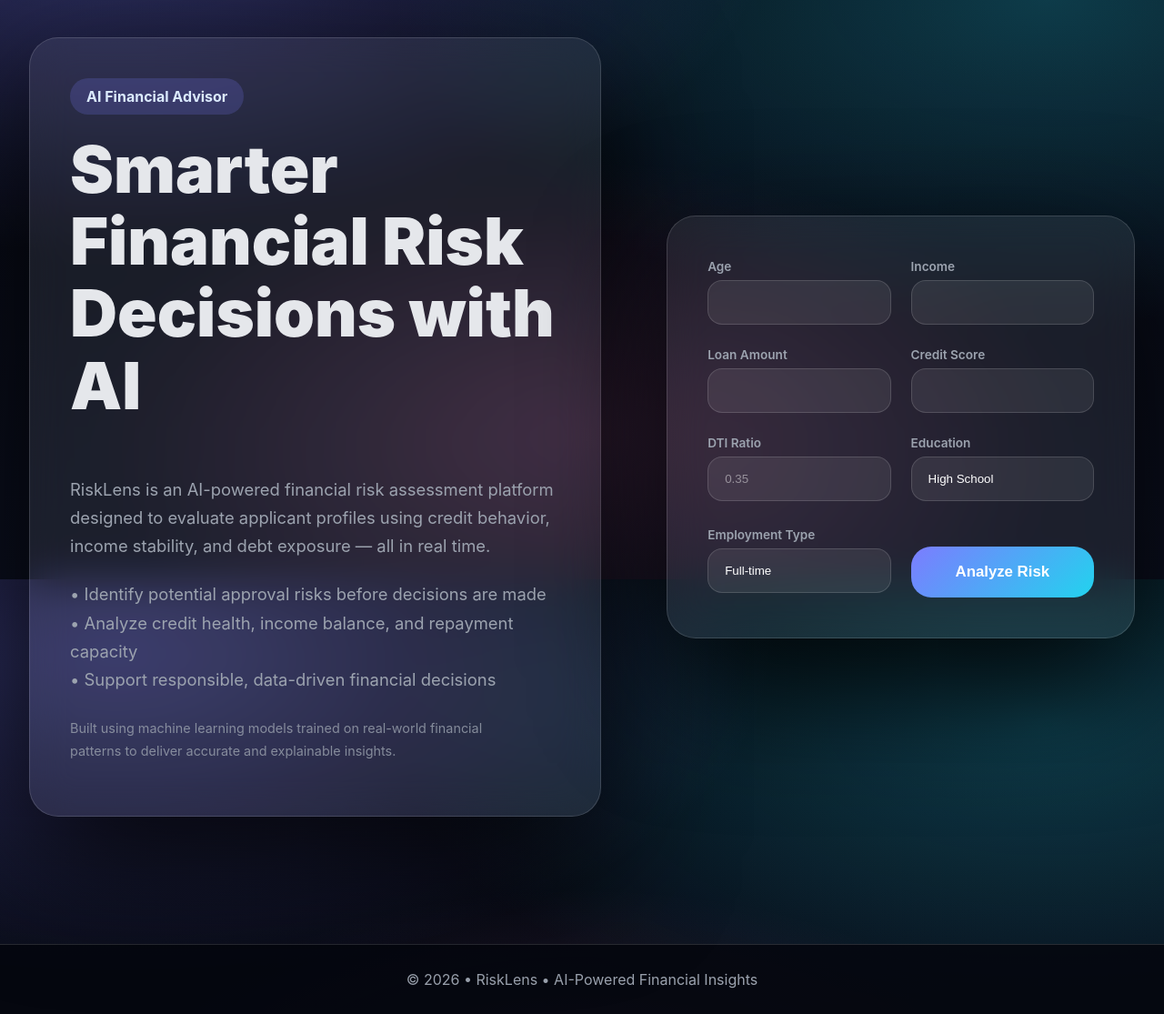
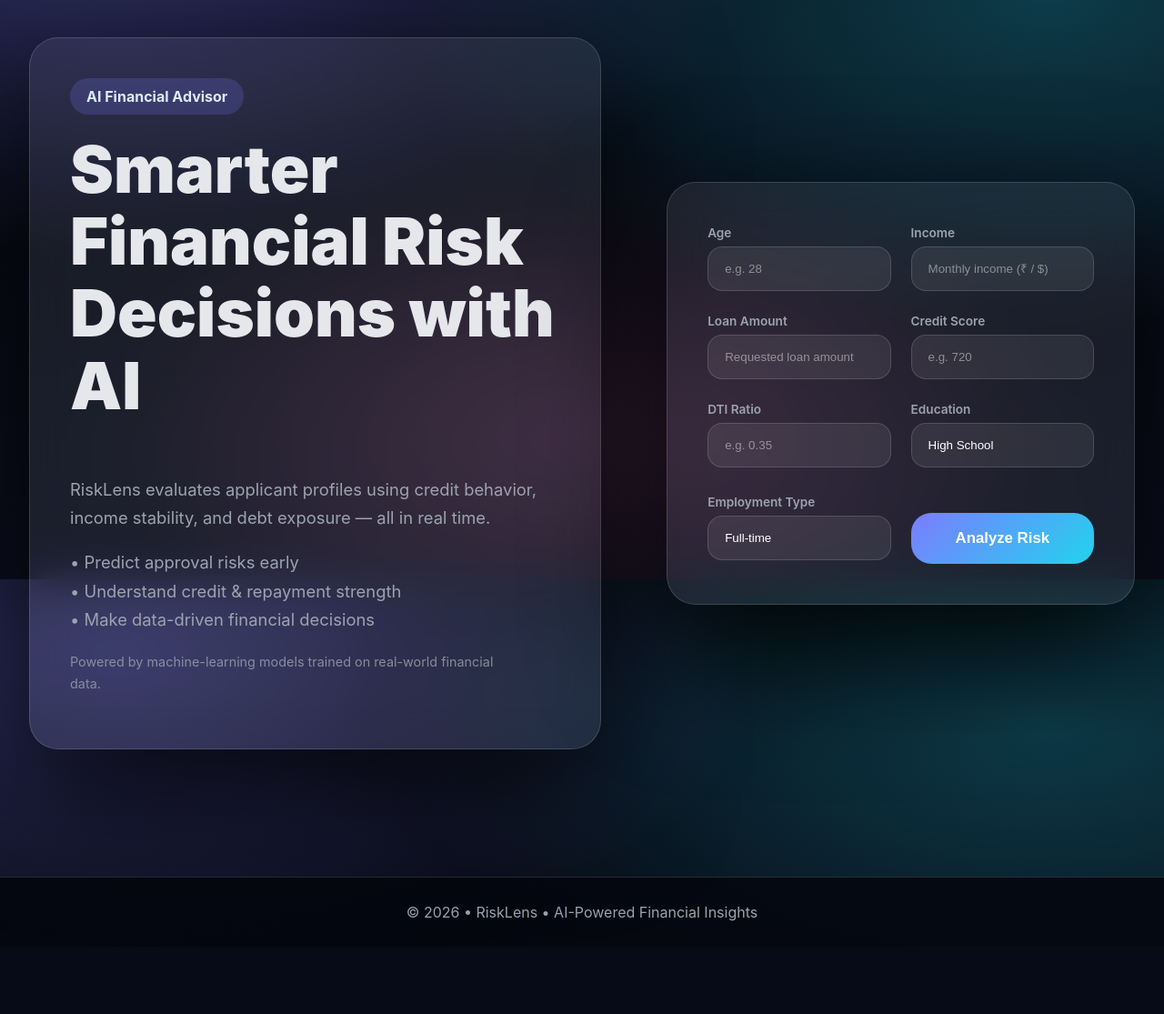
Before and after one commit to Haril2766/Loan-Default-ML, a Flask app: page / in a window 1280 px wide. Shown: the part 163-1278 px from the top of the page at 91% size. After the commit the page ends 1176 px from the top, so only its background shows below. Run offline with Flask 3, Linux system fonts and the light colour scheme.

Commit message:
Update index.html

```diff
--- a/templates/index.html
+++ b/templates/index.html
@@ -6,7 +6,7 @@
   <div class="container">
     <div class="row">
 
-      <!-- LEFT : HERO CONTENT -->
+      <!-- LEFT -->
       <div class="heroCard">
         <div class="pill">AI Financial Advisor</div>
 
@@ -16,52 +16,49 @@
         </h1>
 
         <p class="heroText">
-          RiskLens is an AI-powered financial risk assessment platform designed
-          to evaluate applicant profiles using credit behavior, income stability,
-          and debt exposure — all in real time.
+          RiskLens evaluates applicant profiles using credit behavior,
+          income stability, and debt exposure — all in real time.
         </p>
 
-        <p class="heroText" style="margin-top:22px;">
-          • Identify potential approval risks before decisions are made<br>
-          • Analyze credit health, income balance, and repayment capacity<br>
-          • Support responsible, data-driven financial decisions
+        <p class="heroText">
+          • Predict approval risks early<br>
+          • Understand credit & repayment strength<br>
+          • Make data-driven financial decisions
         </p>
 
-        <p class="heroText" style="margin-top:26px; font-size:.9rem; opacity:.8;">
-          Built using machine learning models trained on real-world financial patterns
-          to deliver accurate and explainable insights.
+        <p class="heroText" style="font-size:.9rem; opacity:.8;">
+          Powered by machine-learning models trained on real-world financial data.
         </p>
       </div>
 
-      <!-- RIGHT : FORM -->
+      <!-- RIGHT -->
       <div class="glassCard">
         <form action="/predict" method="POST">
-
           <div class="row" style="grid-template-columns:1fr 1fr; gap:22px;">
 
             <div>
               <label class="form-label">Age</label>
-              <input class="form-control" name="Age" required>
+              <input class="form-control" name="Age" placeholder="e.g. 28" required>
             </div>
 
             <div>
               <label class="form-label">Income</label>
-              <input class="form-control" name="Income" required>
+              <input class="form-control" name="Income" placeholder="Monthly income (₹ / $)" required>
             </div>
 
             <div>
               <label class="form-label">Loan Amount</label>
-              <input class="form-control" name="LoanAmount" required>
+              <input class="form-control" name="LoanAmount" placeholder="Requested loan amount" required>
             </div>
 
             <div>
               <label class="form-label">Credit Score</label>
-              <input class="form-control" name="CreditScore" required>
+              <input class="form-control" name="CreditScore" placeholder="e.g. 720" required>
             </div>
 
             <div>
               <label class="form-label">DTI Ratio</label>
-              <input class="form-control" name="DTIRatio" placeholder="0.35" required>
+              <input class="form-control" name="DTIRatio" placeholder="e.g. 0.35" required>
             </div>
 
             <div>
@@ -82,7 +79,7 @@
               </select>
             </div>
 
-            <div style="display:flex; align-items:flex-end;">
+            <div style="display:flex;align-items:flex-end;">
               <button class="btnGlow" style="width:100%;">Analyze Risk</button>
             </div>
 
```
